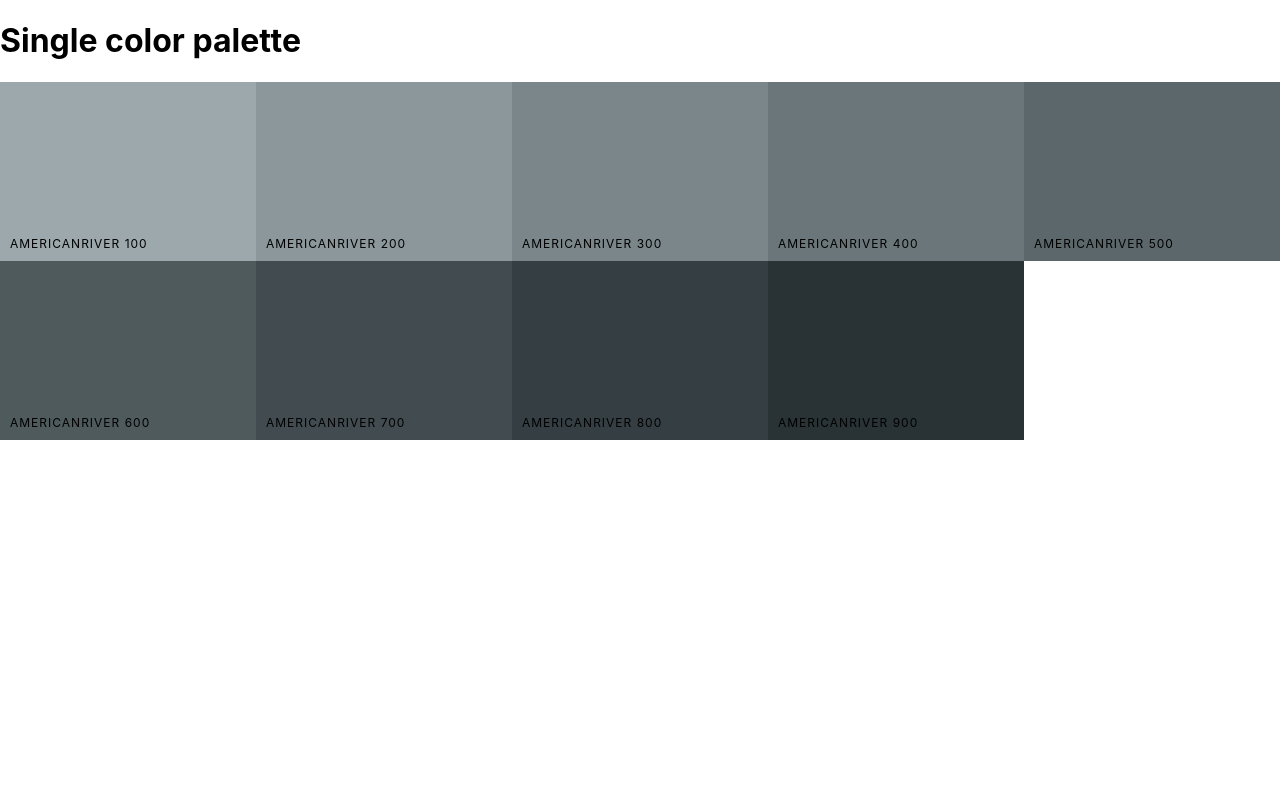
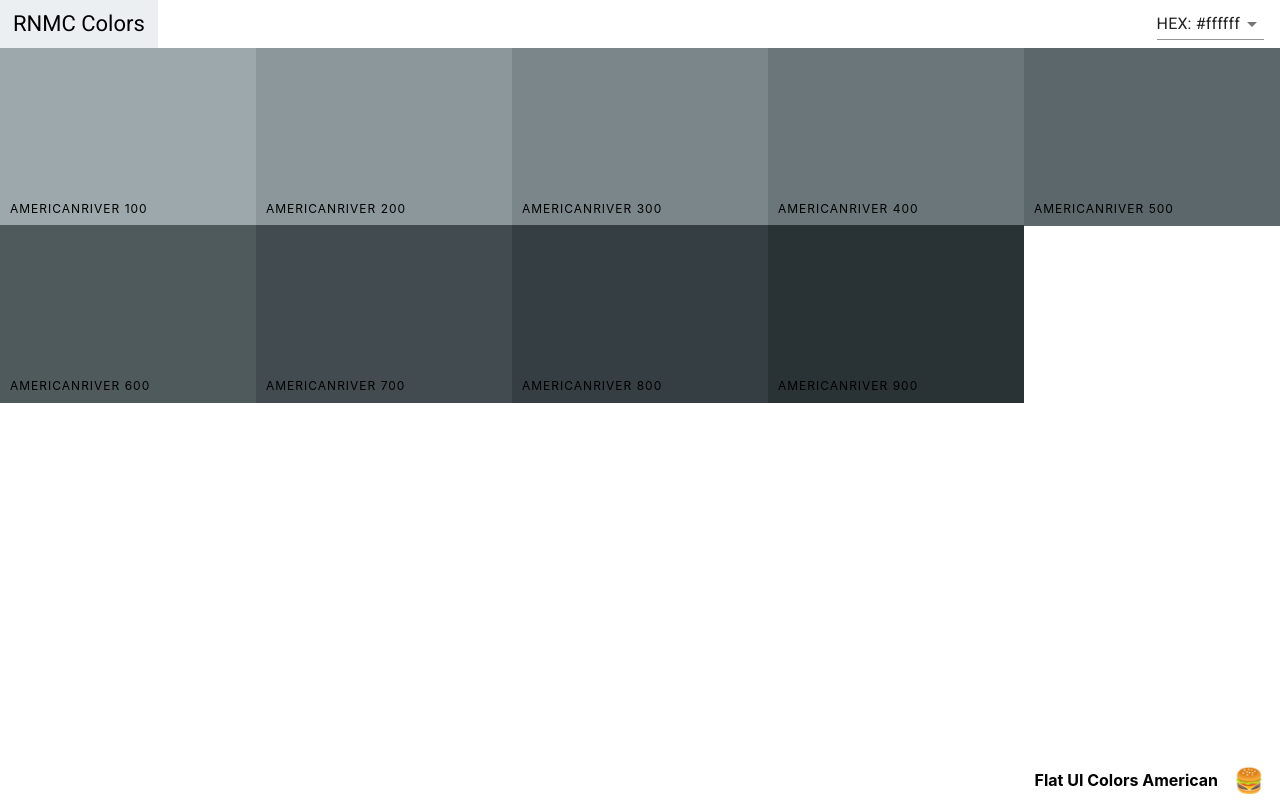
Before and after one commit to RenzoMurinaCadierno/React-RNMCColors, a React (Create React App) app: page /palette/flat-ui-colors-american/americanriver in a window 1280 px wide. Built offline with nearby package versions, Linux system fonts and the light colour scheme.

Commit message:
Added Navbar and Footer to Palette and SingleColorPalette

```diff
--- a/src/components/Navbar/Navbar.js
+++ b/src/components/Navbar/Navbar.js
@@ -25,7 +25,7 @@ class Navbar extends Component {
 
   render() {
 
-    const { level, changeLevel } = this.props
+    const { level, changeLevel, showSlider } = this.props
     const { format, open } = this.state
 
     return (
@@ -33,6 +33,8 @@ class Navbar extends Component {
         <div className='logo'>
           <Link to='/'> RNMC Colors </Link>
         </div>
+        {
+          showSlider && (
             <div className='slider-container'>
               <span> Level: {level} </span>
               <div className='slider'>
@@ -42,6 +44,8 @@ class Navbar extends Component {
                 />
               </div>
             </div>
+          )
+        }
         <div className='select-container'>
           <Select value={format} onChange={this.handleFormatChange}>
             <MenuItem value='hex'> HEX: #ffffff </MenuItem>
--- /dev/null
+++ b/src/components/PaletteFooter/PaletteFooter.js
@@ -0,0 +1,15 @@
+import React from 'react';
+
+const PaletteFooter = props => {
+
+  const { paletteName, emoji } = props
+
+  return (
+    <footer className='Palette-footer'>
+      {paletteName}
+      <span className='emoji'> {emoji} </span>
+    </footer>
+  );
+};
+
+export default PaletteFooter;
--- a/src/containers/Palette/Palette.js
+++ b/src/containers/Palette/Palette.js
@@ -1,5 +1,6 @@
 import React, { Component } from 'react'
 import Navbar from '../../components/Navbar/Navbar'
+import PaletteFooter from '../../components/PaletteFooter/PaletteFooter'
 import ColorBox from '../../components/ColorBox/ColorBox'
 import './Palette.css'
 
@@ -30,15 +31,12 @@ class Palette extends Component {
       <div className='Palette'>
         <Navbar
           level={level} changeLevel={this.changeLevel}
-          handleChange={this.changeFormat}
+          handleChange={this.changeFormat} showSlider
         />
         <div className='Palette-colors'>
           { colorBoxes }
         </div>
-        <footer className='Palette-footer'>
-          {paletteName}
-          <span className='emoji'> {emoji} </span>
-        </footer>
+        <PaletteFooter paletteName={paletteName} emoji={emoji} />
       </div>
     )
   }
--- a/src/containers/SingleColorPalette/SingleColorPalette.js
+++ b/src/containers/SingleColorPalette/SingleColorPalette.js
@@ -1,11 +1,14 @@
 import React, { Component } from 'react'
 import ColorBox from '../../components/ColorBox/ColorBox'
+import Navbar from '../../components/Navbar/Navbar'
+import PaletteFooter from '../../components/PaletteFooter/PaletteFooter'
 
 export default class SingleColorPalette extends Component {
 
   constructor(props) {
     super(props)
     this._shades = this.gatherShades(this.props.palette, this.props.colorId)
+    this.state = { format: 'hex' }
   }
 
   // extract all shade values from one single color inside
@@ -23,21 +26,26 @@ export default class SingleColorPalette extends Component {
     return shades.slice(1) // do not need value 50
   }
 
+  changeFormat = value => this.setState({ format: value })
+
   render() {
+
+    const { format } = this.state
+    const { paletteName, emoji } = this.props.palette
 
     const colorBoxes = this._shades.map(c => (
       <ColorBox
-        hey={c.id} name={c.name} bgColor={c.hex}
-        showLink={false}
+        key={c.id} name={c.name} bgColor={c[format]} showLink={false}
       />
     ))
 
     return (
       <div className='Palette'>
-        <h1> Single color palette </h1>
+        <Navbar handleChange={this.changeFormat} showSlider={false} />
         <div className='Palette-colors'>
           {colorBoxes}
         </div>
+        <PaletteFooter paletteName={paletteName} emoji={emoji} />
       </div>
     )
   }
```
Lines whose indentation alone changed are shown as unchanged.
